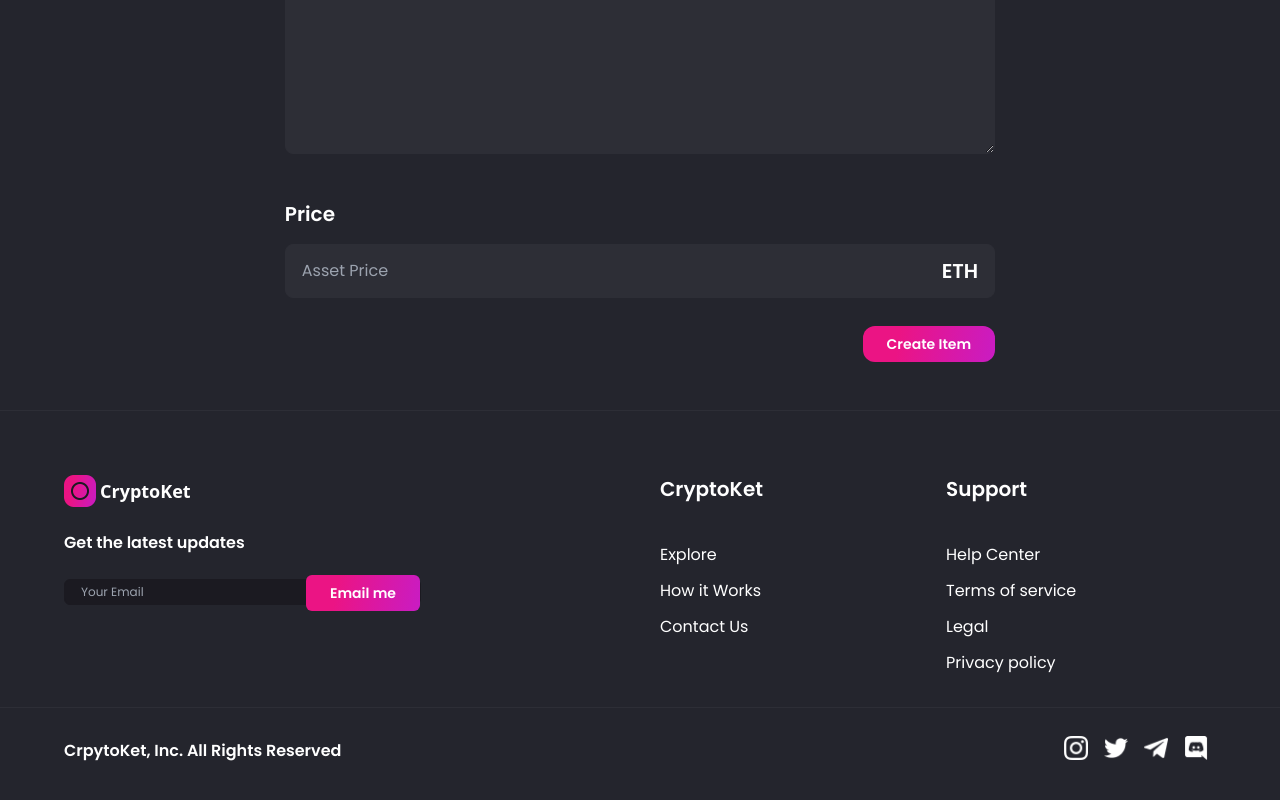
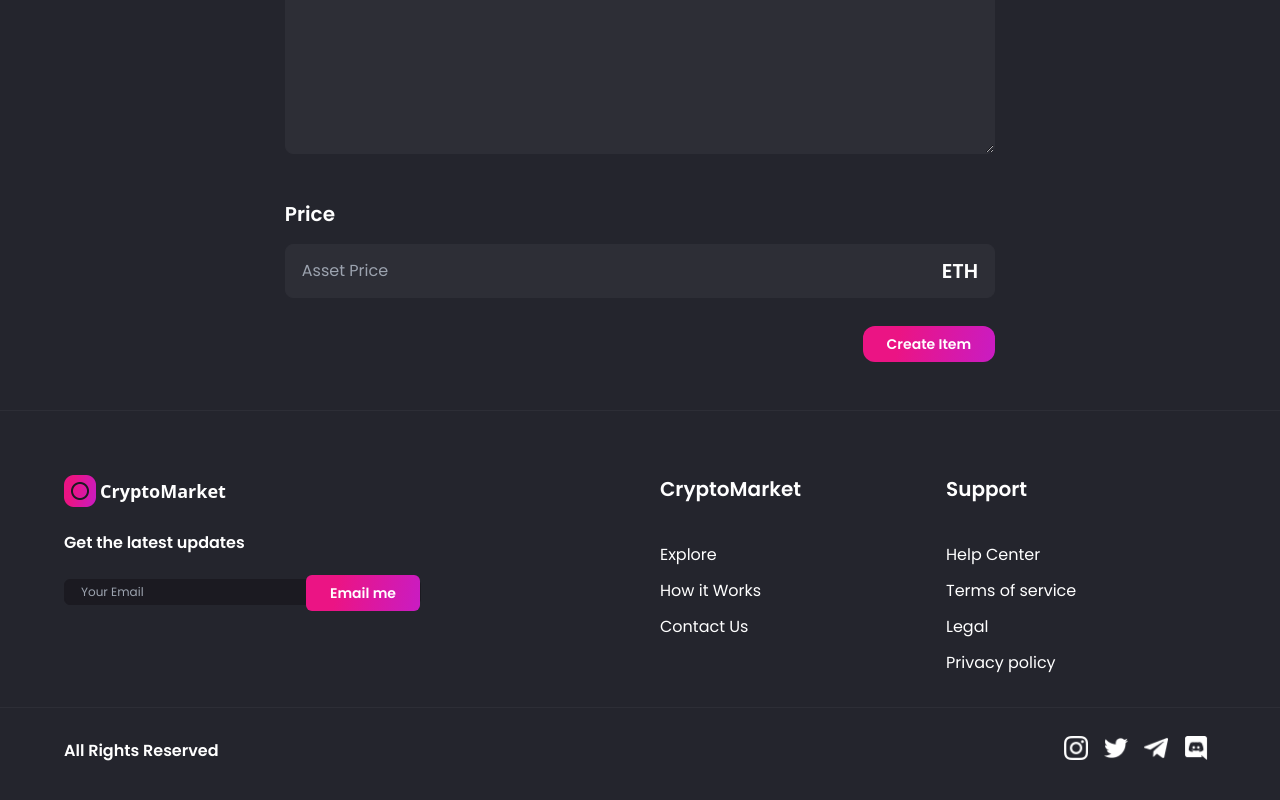
Before and after one commit to Ranjan-Sandip/My-CryptoMarket-NFT-Marketplace, a Next.js app: page /create-nft in a window 1280 px wide. Shown: the part 897-1697 px from the top of the page. Built offline with nearby package versions, Linux system fonts and the light colour scheme; what ipfs-http-client would draw is missing.

Commit message:
Update Footer.jsx

```diff
--- a/components/Footer.jsx
+++ b/components/Footer.jsx
@@ -20,7 +20,7 @@ const Footer = () => {
         <div className="flexStart flex-1 flex-col">
           <div className="flexCenter cursor-pointer">
             <Image src={images.logo02} objectFit="contain" width={32} height={32} alt="logo" />
-            <p className=" dark:text-white text-nft-dark font-semibold text-lg ml-1">CryptoKet</p>
+            <p className=" dark:text-white text-nft-dark font-semibold text-lg ml-1">CryptoMarket</p>
           </div>
           <p className="font-poppins dark:text-white text-nft-black-1 font-semibold text-base mt-6">Get the latest updates</p>
           <div className="flexBetween md:w-full minlg:w-557 w-357 mt-6 dark:bg-nft-black-2 bg-white border dark:border-nft-black-2 border-nft-gray-2 rounded-md">
@@ -36,18 +36,18 @@ const Footer = () => {
         </div>
 
         <div className="flex-1 flexBetweenStart flex-wrap ml-10 md:ml-0 md:mt-8">
-          <FooterLinks heading="CryptoKet" items={['Explore', 'How it Works', 'Contact Us']} />
+          <FooterLinks heading="CryptoMarket" items={['Explore', 'How it Works', 'Contact Us']} />
           <FooterLinks heading="Support" items={['Help Center', 'Terms of service', 'Legal', 'Privacy policy']} extraClasses="ml-4" />
         </div>
       </div>
 
       <div className="flexCenter w-full mt-5 border-t dark:border-nft-black-1 border-nft-gray-1 sm:px-4 px-16">
         <div className="flexBetween flex-row w-full minmd:w-4/5 sm:flex-col mt-7">
-          <p className="font-poppins dark:text-white text-nft-black-1 font-semibold text-base">CrpytoKet, Inc. All Rights Reserved</p>
+          <p className="font-poppins dark:text-white text-nft-black-1 font-semibold text-base">All Rights Reserved</p>
           <div className="flex flex-row sm:mt-4">
             {[images.instagram, images.twitter, images.telegram, images.discord].map((image, index) => (
               <div className="mx-2 cursor-pointer" key={`image ${index}`}>
-                <Image src={image} key={index} objectFit="contain" width={24} height={24} alt="social" className={theme === 'light' ? 'filter invert' : undefined} />
+                <Image src={image} key={index} objectFit="contain" width={24} height={24} alt="social" className={theme === 'light' ? 'filter invert' : ''} />
               </div>
             ))}
           </div>
```
